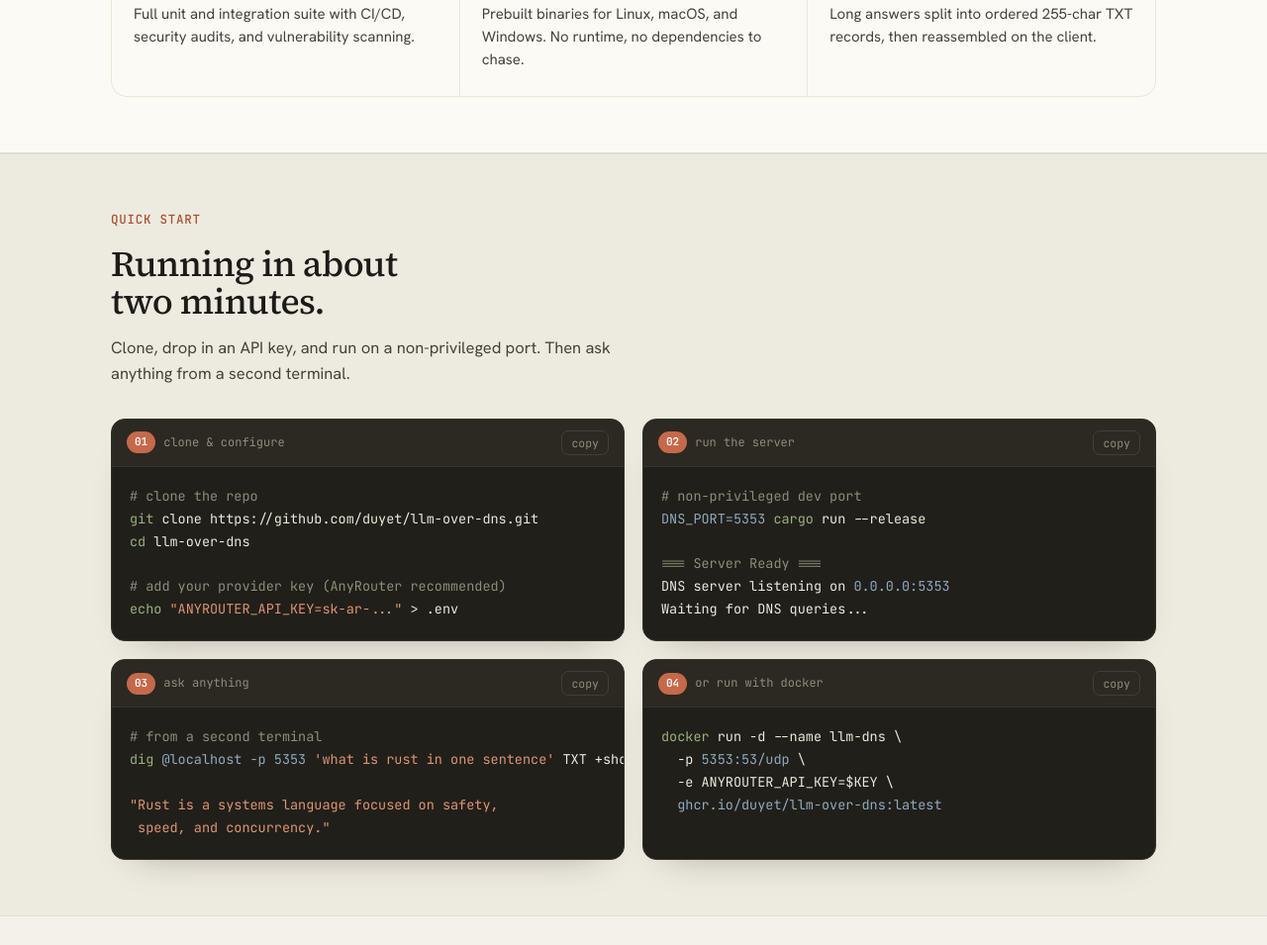
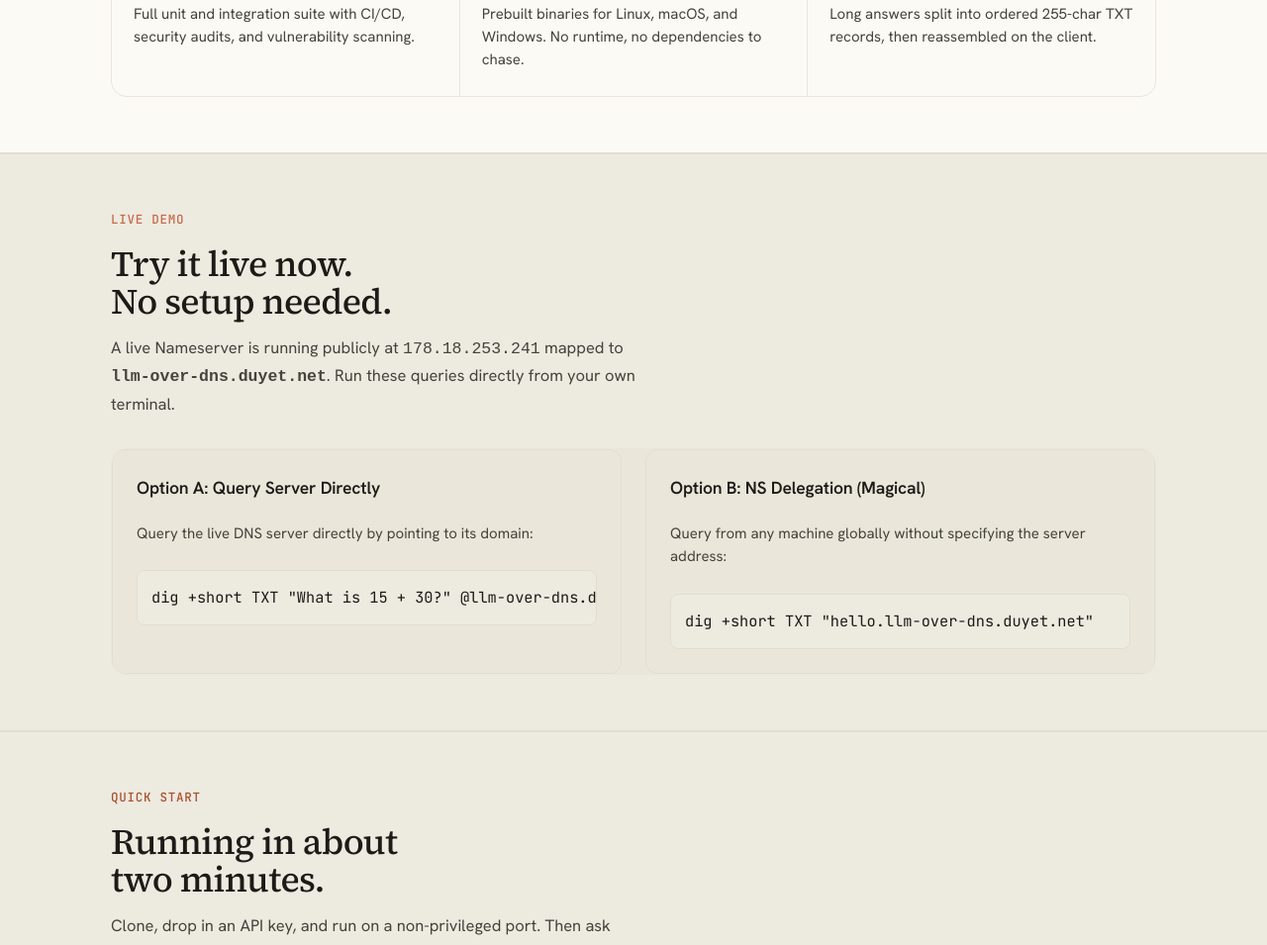
Before and after one commit to duyet/llm-over-dns, a plain HTML site: page docs/index.html in a window 1280 px wide. Shown: the part 1724-2679 px from the top of the page at 99% size. Drawn offline with Linux system fonts and the light colour scheme.

Commit message:
docs: add live demo domain instructions to README and index.html website docs

```diff
--- a/docs/index.html
+++ b/docs/index.html
@@ -445,6 +445,28 @@
       <div class="feat-grid" id="featGrid"></div>
     </div>
   </section>
+  <!-- LIVE DEMO -->
+  <section id="live" style="background:var(--bg-2);border-top:1px solid var(--line);border-bottom:1px solid var(--line);">
+    <div class="wrap">
+      <div class="sec-tag" style="color:var(--accent)">Live Demo</div>
+      <h2 class="sec-title">Try it live now. No setup needed.</h2>
+      <p class="sec-lead">A live Nameserver is running publicly at <code>178.18.253.241</code> mapped to <strong><code>llm-over-dns.duyet.net</code></strong>. Run these queries directly from your own terminal.</p>
+
+      <div class="feat-grid" style="grid-template-columns: repeat(auto-fit, minmax(280px, 1fr));gap: 24px;margin-top: 32px;">
+        <div class="feat" style="background:var(--bg-1);border:1px solid var(--line);padding:24px;border-radius:12px;">
+          <h3 style="margin-bottom:12px;">Option A: Query Server Directly</h3>
+          <p style="margin-bottom:16px;">Query the live DNS server directly by pointing to its domain:</p>
+          <pre style="background:var(--bg-2);padding:14px;border-radius:8px;font-family:var(--mono);font-size:0.9em;color:var(--text-1);overflow-x:auto;border:1px solid var(--line);">dig +short TXT "What is 15 + 30?" &#64;llm-over-dns.duyet.net</pre>
+        </div>
+
+        <div class="feat" style="background:var(--bg-1);border:1px solid var(--line);padding:24px;border-radius:12px;">
+          <h3 style="margin-bottom:12px;">Option B: NS Delegation (Magical)</h3>
+          <p style="margin-bottom:16px;">Query from any machine globally without specifying the server address:</p>
+          <pre style="background:var(--bg-2);padding:14px;border-radius:8px;font-family:var(--mono);font-size:0.9em;color:var(--text-1);overflow-x:auto;border:1px solid var(--line);">dig +short TXT "hello.llm-over-dns.duyet.net"</pre>
+        </div>
+      </div>
+    </div>
+  </section>
 
   <!-- QUICK START -->
   <section id="start">
```
Also changed, not shown: 1 other file.
